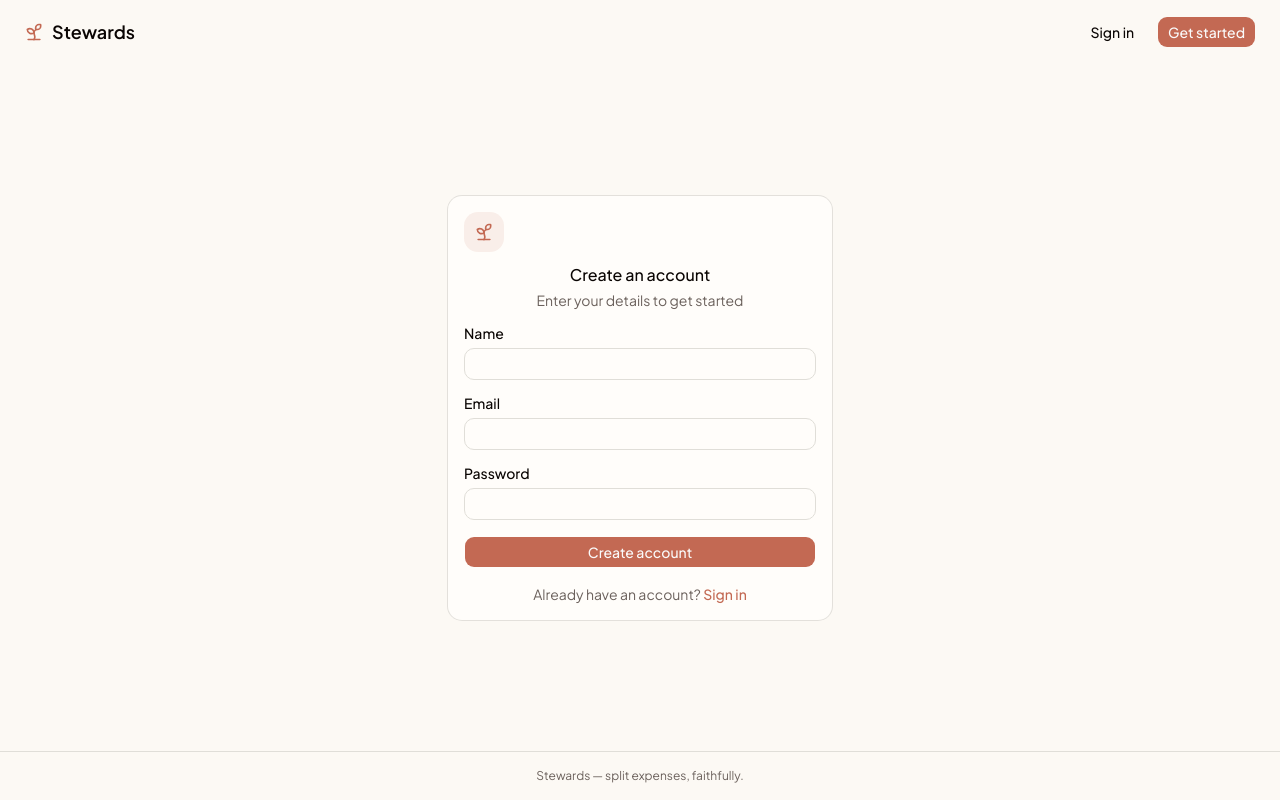
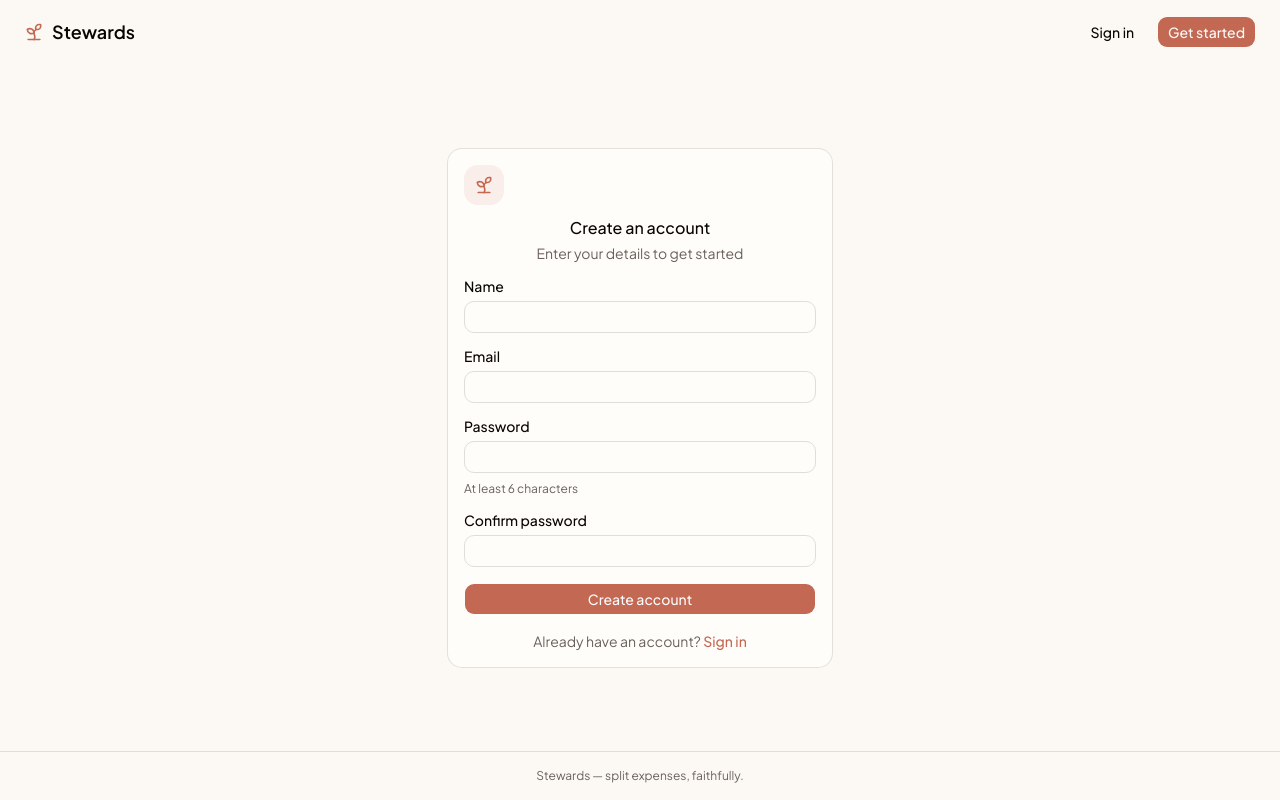
Before and after one commit to tamarayustian/stewards, a Next.js app: page /register in a window 1280 px wide. Built offline with nearby package versions, Linux system fonts and the light colour scheme; no server answers.

Commit message:
feat: harden password on registration

```diff
--- a/app/(public)/register/page.tsx
+++ b/app/(public)/register/page.tsx
@@ -1,6 +1,6 @@
 'use client';
 
-import { useActionState } from 'react';
+import { useState, useActionState, startTransition } from 'react';
 import { Sprout, MailCheck } from 'lucide-react';
 import Link from 'next/link';
 import { signup } from '@/app/auth/actions';
@@ -11,6 +11,44 @@ import { Label } from '@/components/ui/label';
 
 export default function RegisterPage() {
   const [state, action, pending] = useActionState(signup, undefined);
+  const [errors, setErrors] = useState<Record<string, string>>({});
+
+  function validate(formData: FormData) {
+    const name = formData.get('name') as string;
+    const email = formData.get('email') as string;
+    const password = formData.get('password') as string;
+    const confirmPassword = formData.get('confirmPassword') as string;
+    const newErrors: Record<string, string> = {};
+
+    if (!name || name.trim().length === 0) {
+      newErrors.name = 'Name is required.';
+    }
+
+    if (!email || !/^[^\s@]+@[^\s@]+\.[^\s@]+$/.test(email)) {
+      newErrors.email = 'Please enter a valid email address.';
+    }
+
+    if (!password || password.length < 6) {
+      newErrors.password = 'Password must be at least 6 characters.';
+    }
+
+    if (password !== confirmPassword) {
+      newErrors.confirmPassword = 'Passwords do not match.';
+    }
+
+    setErrors(newErrors);
+    return Object.keys(newErrors).length === 0;
+  }
+
+  function handleSubmit(event: React.FormEvent<HTMLFormElement>) {
+    event.preventDefault();
+    const formData = new FormData(event.currentTarget);
+    if (validate(formData)) {
+      startTransition(() => {
+        action(formData);
+      });
+    }
+  }
 
   if (state?.success) {
     return (
@@ -31,7 +69,12 @@ export default function RegisterPage() {
             <p className="text-center text-xs text-muted-foreground">
               Didn&apos;t receive it? Check your spam folder or try signing up again.
             </p>
-            <Button variant="outline" className="w-full" nativeButton={false} render={<Link href="/login" />}>
+            <Button
+              variant="outline"
+              className="w-full"
+              nativeButton={false}
+              render={<Link href="/login" />}
+            >
               Go to sign in
             </Button>
           </CardContent>
@@ -51,20 +94,32 @@ export default function RegisterPage() {
           <CardDescription>Enter your details to get started</CardDescription>
         </CardHeader>
         <CardContent>
-          <form action={action} className="space-y-4">
+          <form onSubmit={handleSubmit} className="space-y-4">
             <div className="space-y-2">
               <Label htmlFor="name">Name</Label>
               <Input id="name" name="name" required />
+              {errors.name && <p className="text-xs text-destructive">{errors.name}</p>}
             </div>
 
             <div className="space-y-2">
               <Label htmlFor="email">Email</Label>
               <Input id="email" name="email" type="email" required />
+              {errors.email && <p className="text-xs text-destructive">{errors.email}</p>}
             </div>
 
             <div className="space-y-2">
               <Label htmlFor="password">Password</Label>
               <Input id="password" name="password" type="password" required minLength={6} />
+              <p className="text-xs text-muted-foreground">At least 6 characters</p>
+              {errors.password && <p className="text-xs text-destructive">{errors.password}</p>}
+            </div>
+
+            <div className="space-y-2">
+              <Label htmlFor="confirmPassword">Confirm password</Label>
+              <Input id="confirmPassword" name="confirmPassword" type="password" required />
+              {errors.confirmPassword && (
+                <p className="text-xs text-destructive">{errors.confirmPassword}</p>
+              )}
             </div>
 
             {state?.error && <p className="text-sm text-destructive">{state.error}</p>}
```
